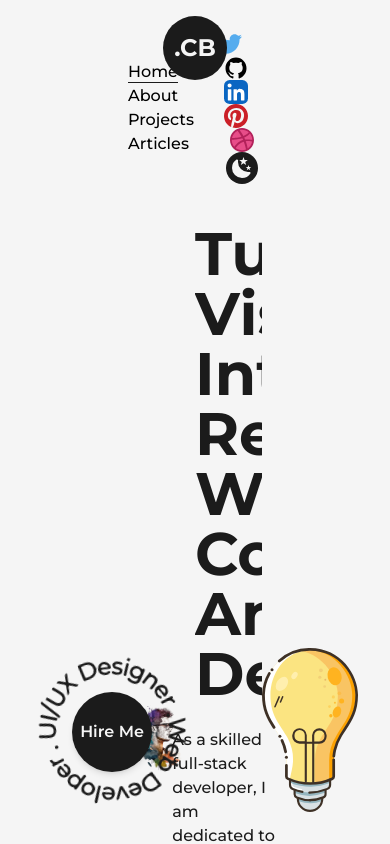
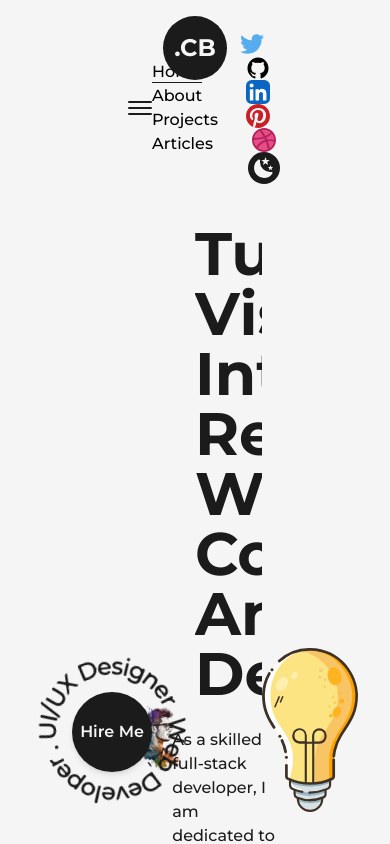
Before and after one commit to IhorKytsak/portfolio, a Next.js app: page / in a window 390 px wide. Shown: the top 844 px of the page. Built offline with nearby package versions, Linux system fonts and the light colour scheme.

Commit message:
added burger navigarion button

```diff
--- a/src/components/NavBar.js
+++ b/src/components/NavBar.js
@@ -1,3 +1,4 @@
+import { useState } from 'react'
 import Link from 'next/link'
 import Logo from './Logo'
 import { useRouter } from 'next/router'
@@ -32,9 +33,35 @@ const CustomLink = ({ href, title, className = '' }) => {
 
 const NavBar = () => {
   const [mode, setMode] = useThemeSwitcher()
+  const [isOpen, setIsOpen] = useState(false)
+
+  const handleClick = () => {
+    setIsOpen(!isOpen)
+  }
 
   return (
     <header className='w-full px-32 py-8 font-medium flex items-center justify-between dark:text-light'>
+      <button
+        className='flex-col justify-center items-center hidden lg:flex'
+        onClick={handleClick}
+      >
+        <span
+          className={`bg-dark dark:bg-light transition-all duration-300 ease-out block h-0.5 w-6 rounded-sm  ${
+            isOpen ? 'rotate-45 translate-y-1' : '-translate-y-0.5'
+          }`}
+        ></span>
+        <span
+          className={`bg-dark dark:bg-light transition-all duration-300 ease-out block h-0.5 w-6 rounded-sm my-0.5 ${
+            isOpen ? 'opacity-0' : 'opacity-100'
+          }`}
+        ></span>
+        <span
+          className={`bg-dark dark:bg-light transition-all duration-300 ease-out block h-0.5 w-6 rounded-sm  ${
+            isOpen ? '-rotate-45 -translate-y-1' : 'translate-y-0.5'
+          }`}
+        ></span>
+      </button>
+
       <nav>
         <CustomLink href='/' title='Home' className='mr-4' />
         <CustomLink href='/about' title='About' className='mr-4' />
--- a/tailwind.config.js
+++ b/tailwind.config.js
@@ -23,6 +23,25 @@ module.exports = {
           'repeating-radial-gradient(rgba(255,255,255,0.5) 2px, #1b1b1b 8px, #1b1b1b 100px);',
       },
     },
+    screens: {
+      '2xl': { max: '1535px' },
+      // => @media (max-width: 1535px) { ... }
+
+      xl: { max: '1279px' },
+      // => @media (max-width: 1279px) { ... }
+
+      lg: { max: '1023px' },
+      // => @media (max-width: 1023px) { ... }
+
+      md: { max: '767px' },
+      // => @media (max-width: 767px) { ... }
+
+      sm: { max: '639px' },
+      // => @media (max-width: 639px) { ... }
+
+      xs: { max: '479px' },
+      // => @media (max-width: 479px) { ... }
+    },
   },
   plugins: [],
 }
```
